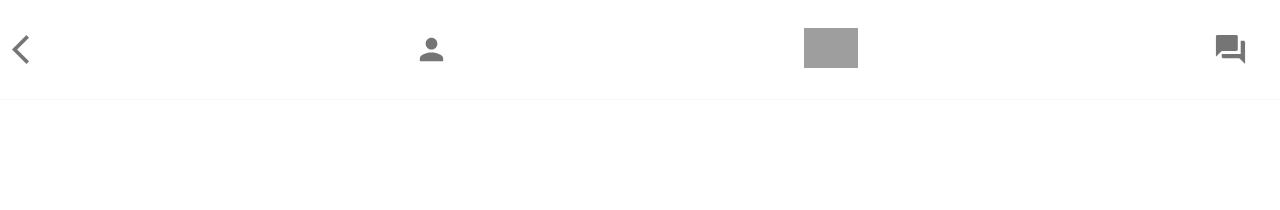
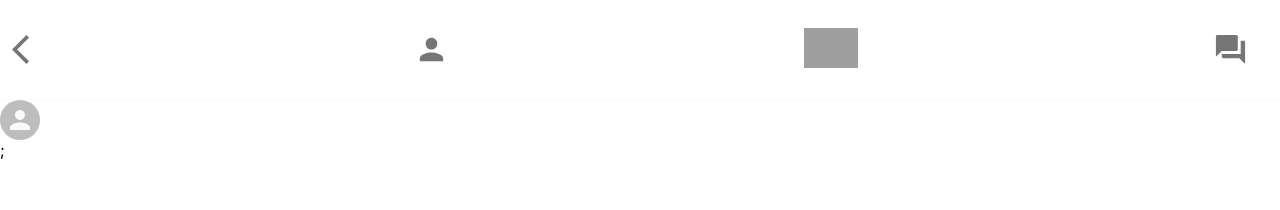
Before and after one commit to zaidmasri2/tinder-react, a React (Create React App) app: page /chats in a window 1280 px wide. Shown: the top 210 px of the page. Built offline with nearby package versions, Linux system fonts and the light colour scheme; grey boxes are pictures that could not be loaded.

Commit message:
Importing Chat comp in Chats

```diff
--- /dev/null
+++ b/src/Chat.js
@@ -0,0 +1,12 @@
+import React from "react";
+import Avatar from "@material-ui/core/Avatar";
+
+function Chat({ name, message, profilePic, timestamp }) {
+  return (
+    <div className="chat">
+      <Avatar className="chat__image" alt={name} src={profilePic} />;
+    </div>
+  );
+}
+
+export default Chat;
--- a/src/Chats.js
+++ b/src/Chats.js
@@ -1,8 +1,18 @@
 import React from "react";
 import "./Chats.css";
+import Chat from "./Chat";
 
 function Chats() {
-  return <div></div>;
+  return (
+    <div className="chats">
+      <Chat
+        name="Mark"
+        message="Yo what's up!"
+        timestamp="40 seconds ago"
+        profilePic=""
+      />
+    </div>
+  );
 }
 
 export default Chats;
```
